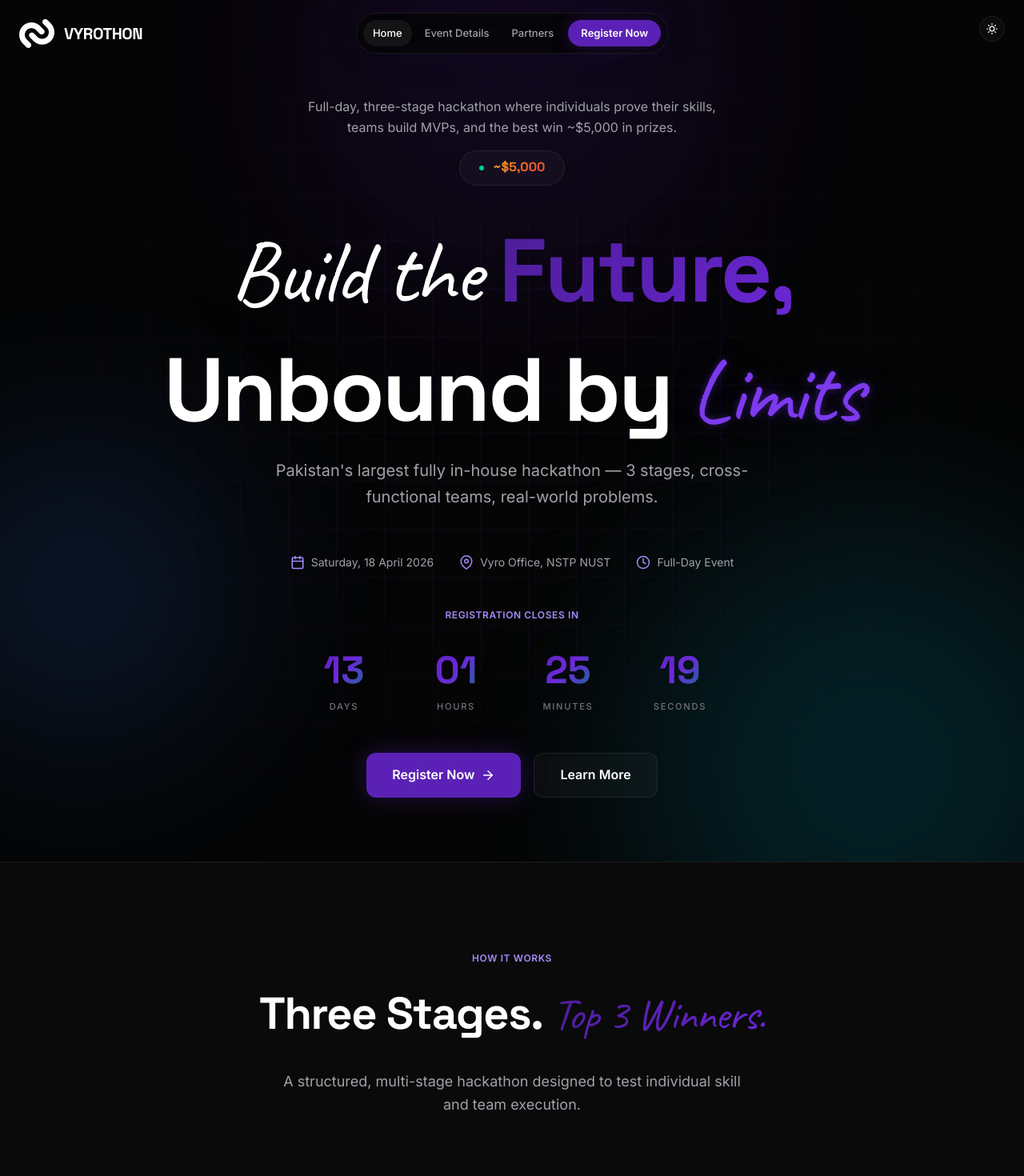
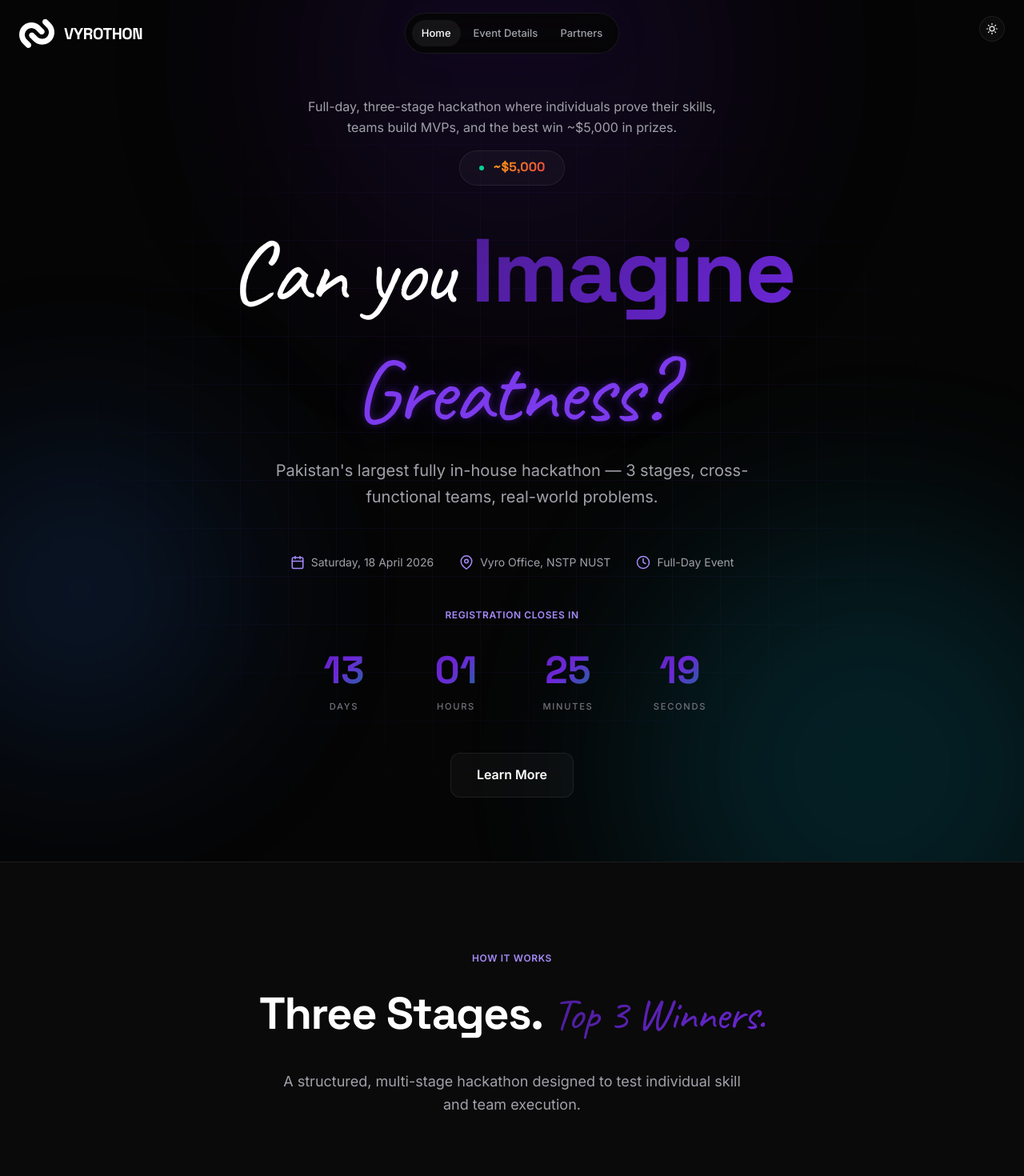
Before and after one commit to Harris-giki/vyrothon, a Next.js app: page / in a window 1280 px wide. Shown: the top 1470 px of the page at 80% size. Built offline with nearby package versions, Linux system fonts and the light colour scheme.

Commit message:
Registrations closed

```diff
--- a/src/app/details/page.tsx
+++ b/src/app/details/page.tsx
@@ -1,9 +1,7 @@
 import Link from "next/link";
-import { registerFormUrl } from "@/lib/site";
 import { ScrollReveal } from "@/components/ScrollReveal";
 import {
   IconCode, IconMonitor, IconPen, IconBrain,
-  IconArrowRight,
 } from "@/components/icons";
 import type { Metadata } from "next";
 
@@ -167,11 +165,6 @@ export default function Details() {
             </h2>
             <p className="text-lg themed-fg-secondary max-w-[600px] mx-auto leading-relaxed mb-10">Don&apos;t wait. Registrations close when capacity is reached.</p>
           </ScrollReveal>
-          <ScrollReveal delay={0.1}>
-            <a href={registerFormUrl} target="_blank" rel="noopener noreferrer" className="btn-primary inline-flex items-center gap-2 px-8 py-3.5 rounded-xl font-semibold text-white transition-all">
-              Register Now <IconArrowRight className="w-[18px] h-[18px]" />
-            </a>
-          </ScrollReveal>
         </div>
       </section>
     </>
--- a/src/app/page.tsx
+++ b/src/app/page.tsx
@@ -1,9 +1,8 @@
 import Link from "next/link";
-import { registerFormUrl } from "@/lib/site";
 import { Countdown } from "@/components/Countdown";
 import { ScrollReveal } from "@/components/ScrollReveal";
 import {
-  IconCalendar, IconMapPin, IconClock, IconArrowRight,
+  IconCalendar, IconMapPin, IconClock,
   IconUser, IconUsers, IconTrophy,
 } from "@/components/icons";
 
@@ -36,11 +35,10 @@ export default function Home() {
           </div>
 
           <h1 className="text-[clamp(3rem,9vw,7rem)] font-bold leading-[1.05] tracking-tight mb-6 animate-fade-in-up" style={{ animationDelay: "0.1s" }}>
-            <span className="font-script">Build the</span>{" "}
-            <span className="font-heading text-gradient-purple">Future,</span>
+            <span className="font-script">Can you</span>{" "}
+            <span className="font-heading text-gradient-purple">Imagine</span>
             <br />
-            <span className="font-heading">Unbound by</span>{" "}
-            <span className="font-script text-glow-purple">Limits</span>
+            <span className="font-script text-glow-purple">Greatness?</span>
           </h1>
 
           <p className="text-[clamp(1rem,2vw,1.25rem)] max-w-[600px] mx-auto mb-14 leading-relaxed animate-fade-in-up themed-fg-secondary" style={{ animationDelay: "0.2s" }}>
@@ -63,9 +61,6 @@ export default function Home() {
           <Countdown />
 
           <div className="flex gap-4 justify-center flex-wrap animate-fade-in-up" style={{ animationDelay: "0.5s" }}>
-            <a href={registerFormUrl} target="_blank" rel="noopener noreferrer" className="btn-primary inline-flex items-center gap-2 px-8 py-3.5 rounded-xl font-semibold text-white transition-all">
-              Register Now <IconArrowRight className="w-[18px] h-[18px]" />
-            </a>
             <Link href="/details" className="themed-btn-secondary inline-flex items-center gap-2 px-8 py-3.5 rounded-xl font-semibold hover:-translate-y-0.5 transition-all">
               Learn More
             </Link>
@@ -125,9 +120,6 @@ export default function Home() {
           </ScrollReveal>
           <ScrollReveal delay={0.1}>
             <div className="flex gap-4 justify-center flex-wrap">
-              <a href={registerFormUrl} target="_blank" rel="noopener noreferrer" className="btn-primary inline-flex items-center gap-2 px-8 py-3.5 rounded-xl font-semibold text-white transition-all">
-                Register Now <IconArrowRight className="w-[18px] h-[18px]" />
-              </a>
               <Link href="/details" className="themed-btn-secondary inline-flex items-center gap-2 px-8 py-3.5 rounded-xl font-semibold transition-all">
                 View Full Details
               </Link>
--- a/src/components/Navbar.tsx
+++ b/src/components/Navbar.tsx
@@ -5,7 +5,6 @@ import { usePathname } from "next/navigation";
 import { useEffect, useState } from "react";
 import { useTheme } from "./ThemeProvider";
 import { motion, AnimatePresence } from "motion/react";
-import { registerFormUrl } from "@/lib/site";
 const links = [
   { href: "/", label: "Home" },
   { href: "/details", label: "Event Details" },
@@ -107,15 +106,6 @@ export function Navbar() {
               ))}
             </div>
 
-            <a
-              href={registerFormUrl}
-              target="_blank"
-              rel="noopener noreferrer"
-              className="nav-cta-glow px-4 py-1.5 rounded-full text-[13px] font-semibold text-white transition-all hidden sm:inline-flex"
-            >
-              Register Now
-            </a>
-
             {/* Mobile hamburger */}
             <button
               className="md:hidden flex flex-col gap-[4px] p-2 z-[1001]"
@@ -192,17 +182,6 @@ export function Navbar() {
             </Link>
           </li>
         ))}
-        <li>
-          <a
-            href={registerFormUrl}
-            target="_blank"
-            rel="noopener noreferrer"
-            onClick={() => setMobileOpen(false)}
-            className="nav-cta-glow block px-4 py-3 rounded-lg font-semibold text-white text-center mt-2"
-          >
-            Register Now
-          </a>
-        </li>
       </ul>
     </>
   );
```
